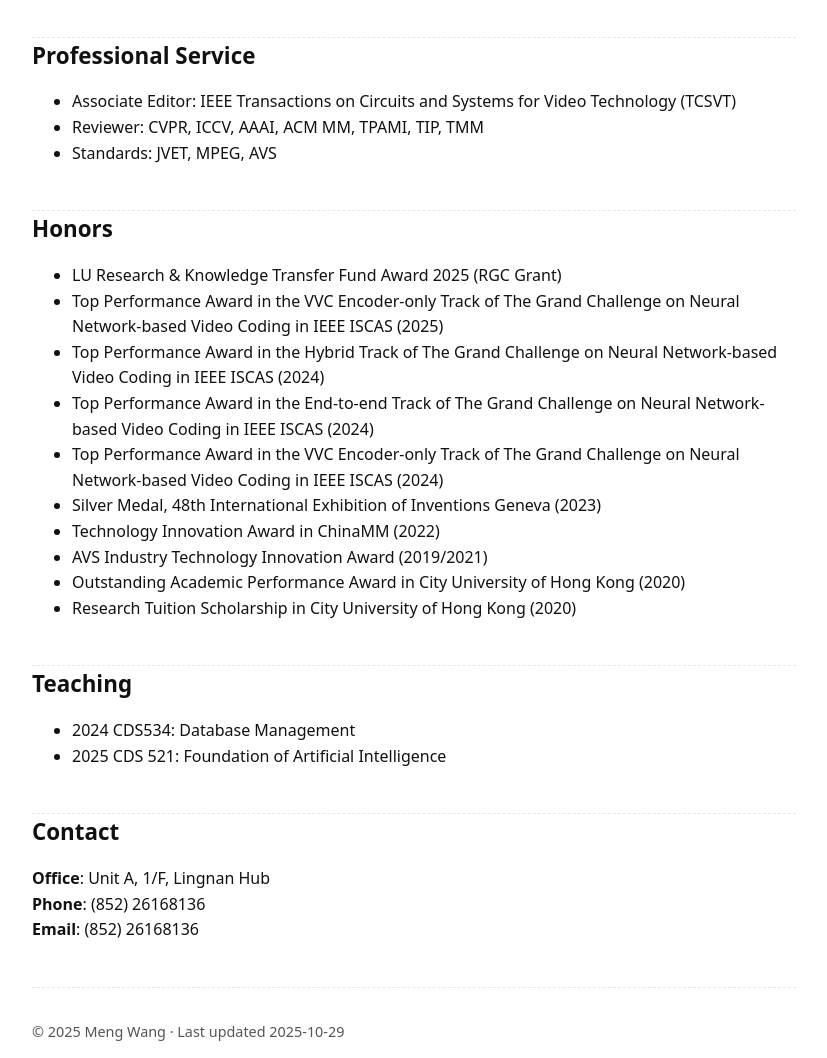
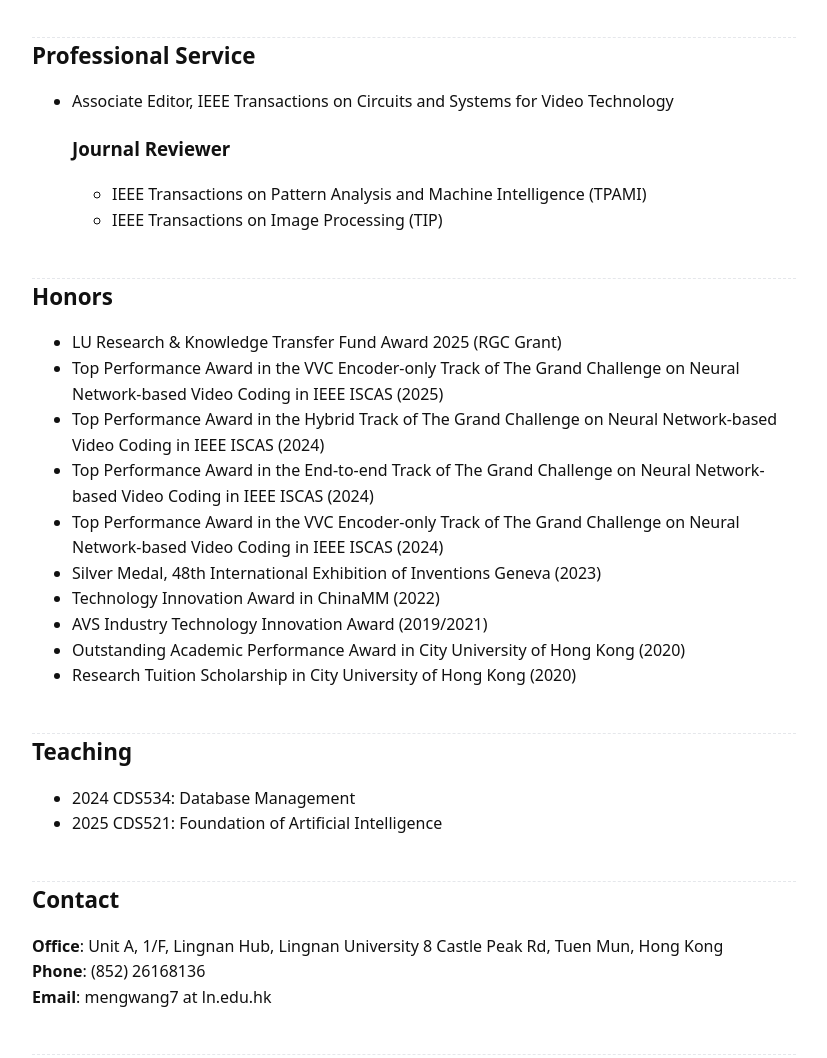
Before and after one commit to mwang98-c/mengwang.github.io, a plain HTML site: page index.html in a window 1280 px wide. Shown: the part 1300-2358 px from the top of the page, without its empty margins (370-1197 px from the left). Drawn offline with Linux system fonts and the light colour scheme.

Commit message:
Update professional services and contact information

```diff
--- a/index.html
+++ b/index.html
@@ -148,9 +148,13 @@
         <section id="services">
           <h2>Professional Service</h2>
           <ul>
-            <li>Associate Editor: IEEE Transactions on Circuits and Systems for Video Technology (TCSVT) </li>
-            <li> Reviewer: CVPR, ICCV, AAAI, ACM MM, TPAMI, TIP, TMM</li>
-            <li>Standards: JVET, MPEG, AVS</li>
+            <li>Associate Editor, IEEE Transactions on Circuits and Systems for Video Technology </li>
+            <h3>Journal Reviewer</h3>
+            <ul>
+              <li> IEEE Transactions on Pattern Analysis and Machine Intelligence (TPAMI) </li>
+              <li> IEEE Transactions on Image Processing (TIP) </li>
+            </ul>
+
           </ul>
         </section>
 
@@ -175,16 +179,16 @@
           <h2>Teaching</h2>
           <ul>
             <li>2024 CDS534: Database Management</li>
-            <li>2025 CDS 521: Foundation of Artificial Intelligence</li>
+            <li>2025 CDS521: Foundation of Artificial Intelligence</li>
           </ul>
         </section>
 
         <section id="contact">
           <h2>Contact</h2>
           <p>
-            <strong>Office</strong>:  Unit A, 1/F, Lingnan Hub <br/>
+            <strong>Office</strong>:  Unit A, 1/F, Lingnan Hub, Lingnan University 8 Castle Peak Rd, Tuen Mun, Hong Kong <br/>
             <strong>Phone</strong>: (852) 26168136  <br/>
-            <strong>Email</strong>: (852) 26168136
+            <strong>Email</strong>: mengwang7 at ln.edu.hk
           </p>
         </section>
 
```
